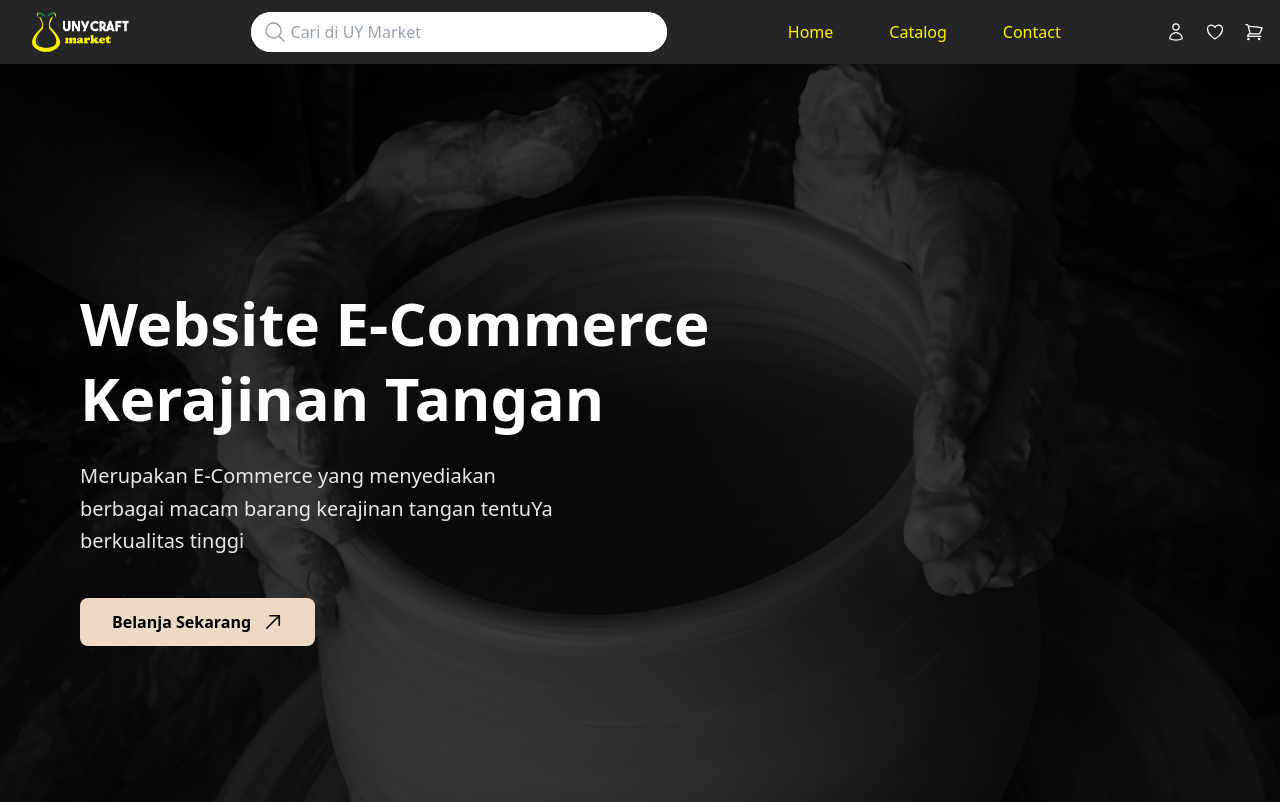
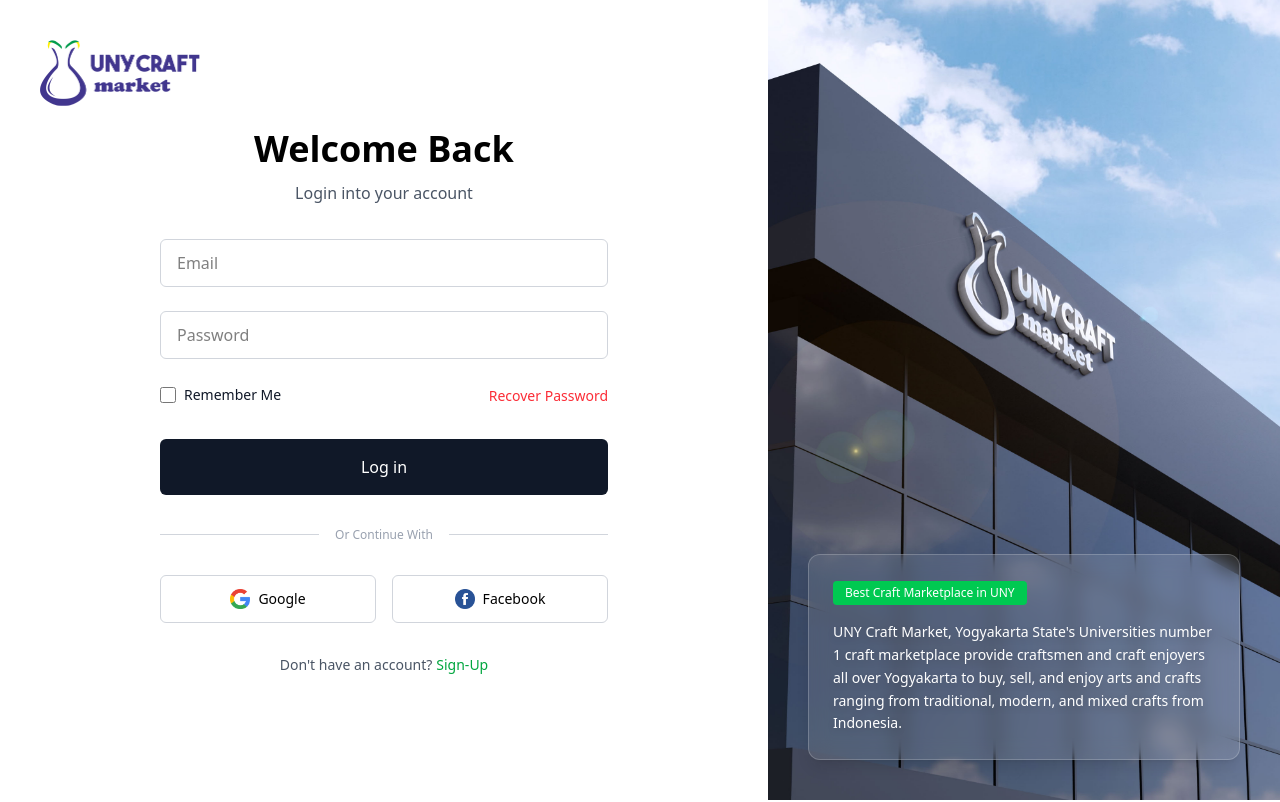
Before and after one commit to UYCraft/front-end, a React (Vite) app: page /signin in a window 1280 px wide. Shown: the top 802 px of the page. Built offline with nearby package versions, Linux system fonts and the light colour scheme.

Commit message:
implement routing for LandingPage, SignIn, and SignUp; update Navbar and Bottombar to conditionally render based on authentication state

```diff
--- a/src/App.tsx
+++ b/src/App.tsx
@@ -1,15 +1,33 @@
-import Navbar from './components/Navbar.tsx'
-import LandingPage from './pages/LandingPage.tsx'
-import Bottombar from './components/Bottombar.tsx'
+import { BrowserRouter as Router, Routes, Route } from 'react-router-dom';
+import Navbar from './components/Navbar';
+import LandingPage from './pages/LandingPage';
+import SignIn from './pages/SignIn';
+import SignUp from './pages/SignUp';
+import Bottombar from './components/Bottombar';
 
 function App() {
   return (
-      <>
+    // PENTING: <Router> harus menjadi pembungkus TERLUAR
+    // Agar Navbar (yang ada di dalamnya) bisa menggunakan useNavigate
+    <Router>
+      <div className="min-h-screen flex flex-col font-sans">
+
+        {/* Navbar sekarang aman karena ada di dalam Router */}
         <Navbar />
-        <LandingPage/>
+
+        <main className="grow">
+          <Routes>
+            <Route path="/" element={<LandingPage />} />
+            <Route path="/signin" element={<SignIn />} />
+            <Route path="/signup" element={<SignUp />} />
+          </Routes>
+        </main>
+
         <Bottombar />
-      </>
-  )
+
+      </div>
+    </Router>
+  );
 }
 
 export default App;
--- a/src/components/Bottombar.tsx
+++ b/src/components/Bottombar.tsx
@@ -1,4 +1,5 @@
 import React from 'react';
+import { useLocation } from 'react-router-dom'; // <--- 1. JANGAN LUPA IMPORT INI
 import logoimg from '../assets/logodark.png';
 import unylogo from '../assets/uny_logo.png';
 import fblogo from '../assets/fb_footer.png';
@@ -11,32 +12,39 @@
 import uwit from '../assets/uwit.png';
 
 const Bottombar: React.FC = () => {
+  //LOGIKA PENGECEKAN URL DI SINI
+  const location = useLocation();
+  const hideOnPages = ['/signin', '/signup']; // Daftar halaman tanpa footer
+
+  // Jika URL saat ini ada di daftar, komponen ini tidak akan merender apa-apa (hilang)
+  if (hideOnPages.includes(location.pathname)) {
+    return null;
+  }
+
   return (
     <footer className="w-full">
-        <div className="w-full h-full">
-          <img
-            className="w-full h-full object-cover"
-            src={uwit}
-            alt="Footer Background Left"
-          />
-        </div>
 
+      <div className="w-full">
+        <img
+          className="w-full h-auto object-cover"
+          src={uwit}
+          alt="Footer Decoration"
+        />
+      </div>
 
-      <div className="bg-[#010006] px-12 py-12 text-white">
-
+      {/* Bagian Konten Utama (Hitam) */}
+      <div className="bg-[#010006] px-12 pb-12 pt-4 text-white">
 
         <div className="grid grid-cols-1 lg:grid-cols-5 gap-8">
 
           {/* --- KOLOM KIRI: Logo & Deskripsi --- */}
           <div className="lg:col-span-3 mt-2">
             <div className="flex items-center">
-              {/* w-[53px] -> w-14 (56px) */}
               <img
                 className="w-14 h-14 object-contain"
                 src={unylogo}
                 alt="Logo UNY"
               />
-              {/* ml-[31px] -> ml-8 (32px), h-[46px] -> h-12 (48px) */}
               <img
                 className="w-28 h-12 ml-8 object-contain"
                 src={logoimg}
@@ -44,7 +52,6 @@
               />
             </div>
 
-            {/* w-[777px] -> max-w-3xl (768px). Gunakan max-w agar responsif */}
             <div className="max-w-3xl text-justify mt-9 text-xl leading-relaxed">
               Uy Craft Market merupakan sebuah aplikasi E-Commerce Marketplace berbasis website yang digunakan untuk menghubungkan para penjual dan pembeli produk kerajinan tangan lokal di Indonesia.
             </div>
@@ -67,20 +74,14 @@
           </div>
 
           {/* --- KOLOM KANAN: Contact Us --- */}
-          {/* mt-15 -> mt-16 (64px) atau mt-10 di layar kecil */}
           <div className="lg:col-span-2 mt-10 lg:mt-6 flex flex-col lg:items-center">
             <div className="w-full lg:w-80">
-              {/* text-[24px] -> text-2xl */}
-              {/* mb-[21px] -> mb-5 (20px) */}
               <div className="text-left lg:text-center text-2xl font-bold mb-5">
                 Contact Us
               </div>
 
-              {/* Item Kontak */}
-              {/* text-[20px] -> text-xl */}
               <div className="flex items-center mb-3">
                 <img src={wafooter} alt="WhatsApp" className="rounded-full w-7 h-7" />
-                {/* ml-[15px] -> ml-4 (16px) */}
                 <div className="ml-4 text-xl">+6263265478956</div>
               </div>
 
@@ -100,7 +101,6 @@
         </div>
 
         {/* --- COPYRIGHT --- */}
-        {/* mt-[45px] -> mt-12 (48px) */}
         <div className="text-center mt-12 text-lg font-medium border-t border-gray-800 pt-8">
           Copyright © 2025. UYCraft Market All rights reserved.
         </div>
--- a/src/components/Navbar.tsx
+++ b/src/components/Navbar.tsx
@@ -1,4 +1,4 @@
-import React from 'react';
+import React, { useState } from 'react';
 import {
     MagnifyingGlassIcon,
     UserIcon,
@@ -6,19 +6,39 @@
     ShoppingCartIcon
 } from '@heroicons/react/24/outline';
 import logoimg from '../assets/logodark.png';
+// 1. Tambahkan useLocation di sini
+import { useNavigate, useLocation } from 'react-router-dom';
 
 const Navbar: React.FC = () => {
+
+    const navigate = useNavigate();
+    // 2. Panggil hook useLocation
+    const location = useLocation();
+
+    const [isLoggedIn, setIsLoggedIn] = useState(false);
+
+    // 3. LOGIKA MENYEMBUNYIKAN NAVBAR
+    const hideOnPages = ['/signin', '/signup'];
+
+    // Jika user berada di halaman signin atau signup, Navbar tidak akan dirender (hilang)
+    if (hideOnPages.includes(location.pathname)) {
+        return null;
+    }
+
     return (
         <nav className="flex sticky top-0 z-50 w-full h-16 bg-[#252525]">
-        <div className="container mx-auto flex justify-between items-center h-16 px-4 ">
-            {/* --- Logo Kiri --- */}
+            <div className="container mx-auto flex justify-between items-center h-16 px-4">
+
+                {/* --- 1. Logo Kiri --- */}
+                {/* Tambahkan cursor-pointer dan onClick ke Home agar user bisa balik jika tersesat */}
                 <img
                     src={logoimg}
                     alt="Logo UNY Market"
-                className="h-10 pl-4 box-content object-contain"
+                    className="h-10 pl-4 box-content object-contain cursor-pointer"
+                    onClick={() => navigate('/')}
                 />
 
-            {/* --- Search Bar --- */}
+                {/* --- 2. Search Bar --- */}
                 <div className="relative w-1/3 mx-4 flex items-center justify-start rounded-full bg-white">
                     <MagnifyingGlassIcon className="w-6 h-6 absolute left-3 text-gray-400" />
                     <input
@@ -28,31 +48,50 @@
                     />
                 </div>
 
-            {/* --- Menu Tengah --- */}
+                {/* --- 3. LOGIKA KONDISIONAL (KANAN) --- */}
+                {isLoggedIn ? (
+                    // >>> KONDISI A: SUDAH LOGIN
+                    <>
+                        {/* Menu Tengah */}
                         <div className="hidden md:flex items-center text-[#fff000] font-medium gap-8 lg:gap-14">
-            <a href="/" className="hover:text-yellow-200 transition-colors">
-                Home
-            </a>
-            <a href="/catalog" className="hover:text-yellow-200 transition-colors">
-                Catalog
-            </a>
-            <a href="/contact" className="hover:text-yellow-200 transition-colors">
-                Contact
-            </a>
+                            <button onClick={() => navigate('/')} className="hover:text-yellow-200 transition-colors">Home</button>
+                            <button onClick={() => navigate('/catalog')} className="hover:text-yellow-200 transition-colors">Catalog</button>
+                            <button onClick={() => navigate('/contact')} className="hover:text-yellow-200 transition-colors">Contact</button>
                         </div>
 
-            {/* --- Icon Kanan --- */}
+                        {/* Icon Kanan */}
                         <div className="flex items-center gap-4 lg:gap-[19px]">
-            <a href="/profile" className="hover:opacity-80 transition-opacity text-white">
+                            <button onClick={() => navigate('/profile')} className="hover:opacity-80 transition-opacity text-white">
                                 <UserIcon className="w-5 h-5" />
-            </a>
-            <a href="/wishlist" className="hover:opacity-80 transition-opacity text-white">
+                            </button>
+                            <button onClick={() => navigate('/wishlist')} className="hover:opacity-80 transition-opacity text-white">
                                 <HeartIcon className="w-5 h-5" />
-            </a>
-            <a href="/cart" className="hover:opacity-80 transition-opacity text-white">
+                            </button>
+                            <button onClick={() => navigate('/cart')} className="hover:opacity-80 transition-opacity text-white">
                                 <ShoppingCartIcon className="w-5 h-5" />
-            </a>
+                            </button>
+
+                            {/* Tombol Logout Sementara */}
+                            <button onClick={() => setIsLoggedIn(false)} className="text-xs text-red-400 ml-2">(Keluar)</button>
                         </div>
+                    </>
+                ) : (
+                    // >>> KONDISI B: BELUM LOGIN
+                    <div className="flex items-center gap-4">
+                        <button
+                            onClick={() => navigate('/signup')}
+                            className="bg-[#4D4D4D] hover:bg-[#3d3d3d] text-[#fff000] font-medium py-2 px-6 rounded-full transition duration-300">
+                            Sign Up
+                        </button>
+
+                        <button
+                            onClick={() => navigate('/signin')}
+                            className="bg-[#EED9C4] hover:bg-[#dec4aa] text-black font-semibold py-2 px-6 rounded-full transition duration-300"
+                        >
+                            Sign In
+                        </button>
+                    </div>
+                )}
             </div>
         </nav>
     );
--- a/src/pages/SignIn.tsx
+++ b/src/pages/SignIn.tsx
@@ -1,19 +1,25 @@
 import loginImage from "../assets/img-login.jpg";
 import logo from "../assets/light_logo.png";
+import fesnuk from "../assets/fesnuk.png";
+import gugel from "../assets/gugel.png";
+import { useNavigate } from 'react-router-dom';
 
 
 const SignIn = () => {
+
+  const navigate = useNavigate();
+
   return (
-    <div className="grid grid-cols-1 md:grid-cols-5 min-h-screen">
+    <div className="grid grid-cols-1 md:grid-cols-5 h-screen w-full overflow-hidden">
 
       {/* Content Left */}
       <div className="col-span-3 p-10 flex flex-col justify-center relative bg-white">
         <div className="absolute top-10 left-10 w-40">
-          {/* Pastikan path gambar benar (gunakan / bukan \) */}
           <img
             src={logo}
             alt="Logo"
-            className="w-full object-contain"
+            className="w-full object-contain cursor-pointer hover:opacity-80 transition-opacity"
+            onClick={() => navigate('/')}
           />
         </div>
 
@@ -89,7 +95,7 @@
             <div className="grid grid-cols-2 gap-4 mt-8">
               <button className="flex items-center justify-center h-12 rounded-md border border-gray-300 hover:border-gray-400 bg-white hover:bg-gray-50 transition-all">
                 <img
-                  src="/images/google_logo.svg"
+                  src={gugel}
                   alt="Google"
                   className="w-5 h-5"
                 />
@@ -100,7 +106,7 @@
 
               <button className="flex items-center justify-center h-12 rounded-md border border-gray-300 hover:border-blue-500 bg-white hover:bg-blue-50 transition-all">
                 <img
-                  src="/images/facebook_logo.svg"
+                  src={fesnuk}
                   alt="Facebook"
                   className="w-5 h-5"
                 />
@@ -116,7 +122,7 @@
                 Don't have an account?
               </span>
               <a
-                href="#"
+                href="/signup"
                 className="text-green-600 hover:text-green-700 text-sm font-medium hover:underline"
               >
                 Sign-Up
```
Lines whose indentation alone changed are shown as unchanged.
